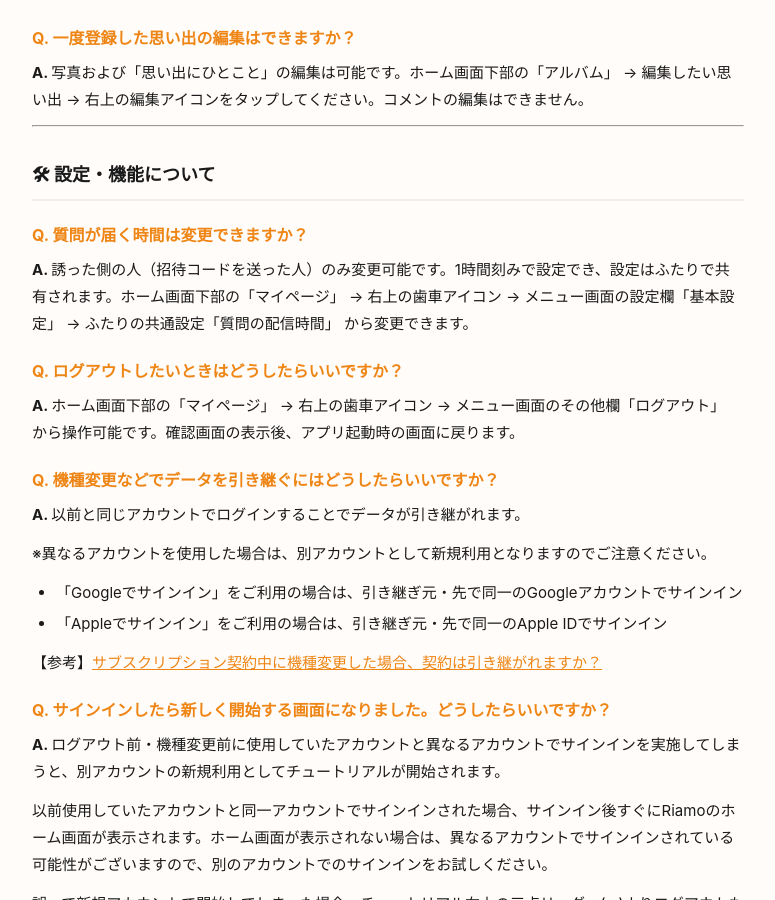
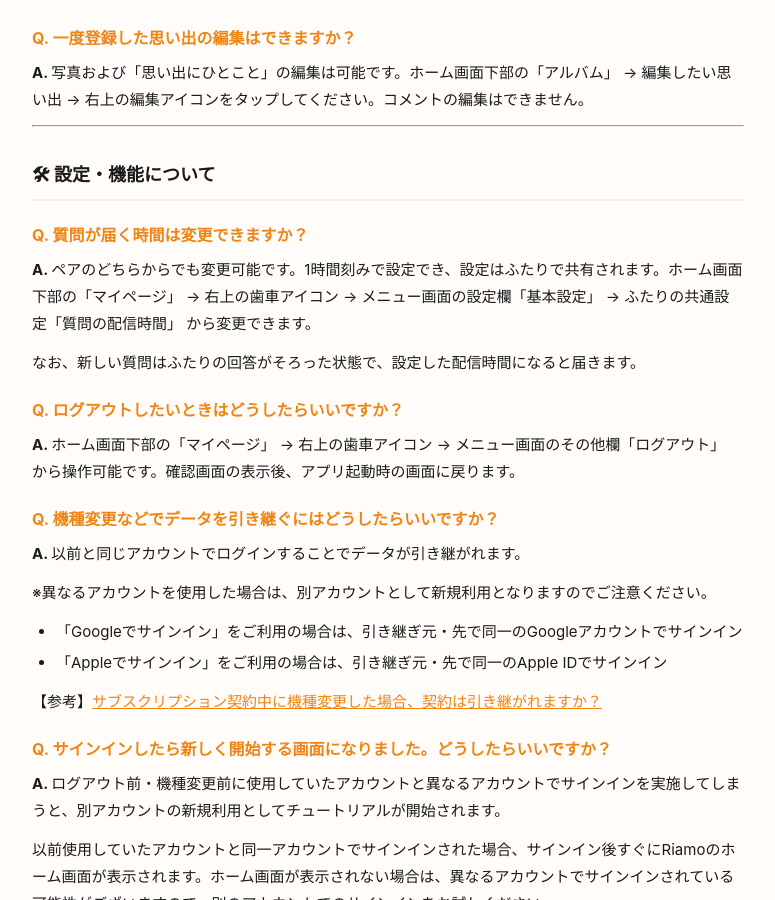
Before and after one commit to Sukidayo-app/announcements, a Jekyll site: the page built from faq/ja/index.md, in a window 1280 px wide and 900 px high, scrolled down 2416 px. Shown: the whole window, without its empty margins (252-1027 px from the left). Built offline with Jekyll 4.4.1, drawn with Linux system fonts in a browser that asks for light colours.

Commit message:
FAQ更新: 質問の配信時間はペアのどちらからでも変更可能に
- ja/en/ko/es: 「誘った側の人のみ変更可能」→「ペアのどちらからでも変更可能」に修正
- ja/en/ko/es: ふたりの回答がそろった状態で配信時間になると新しい質問が届く旨を追記
- es: 「設定はふたりで共有されます」の欠落を補完

Co-Authored-By: Claude Opus 5.5 <noreply@anthropic.com>

```diff
--- a/faq/ja/index.md
+++ b/faq/ja/index.md
@@ -245,7 +245,9 @@ lang: ja
 
 ### 質問が届く時間は変更できますか？ {#q-delivery-time}
 
-誘った側の人（招待コードを送った人）のみ変更可能です。1時間刻みで設定でき、設定はふたりで共有されます。ホーム画面下部の「マイページ」 → 右上の歯車アイコン → メニュー画面の設定欄「基本設定」 → ふたりの共通設定「質問の配信時間」 から変更できます。
+ペアのどちらからでも変更可能です。1時間刻みで設定でき、設定はふたりで共有されます。ホーム画面下部の「マイページ」 → 右上の歯車アイコン → メニュー画面の設定欄「基本設定」 → ふたりの共通設定「質問の配信時間」 から変更できます。
+
+なお、新しい質問はふたりの回答がそろった状態で、設定した配信時間になると届きます。
 
 ### ログアウトしたいときはどうしたらいいですか？ {#q-logout}
 
```
Also changed, not shown: faq/en/index.md (+3 -1 lines), faq/es/index.md (+3 -1 lines), faq/ko/index.md (+3 -1 lines).
